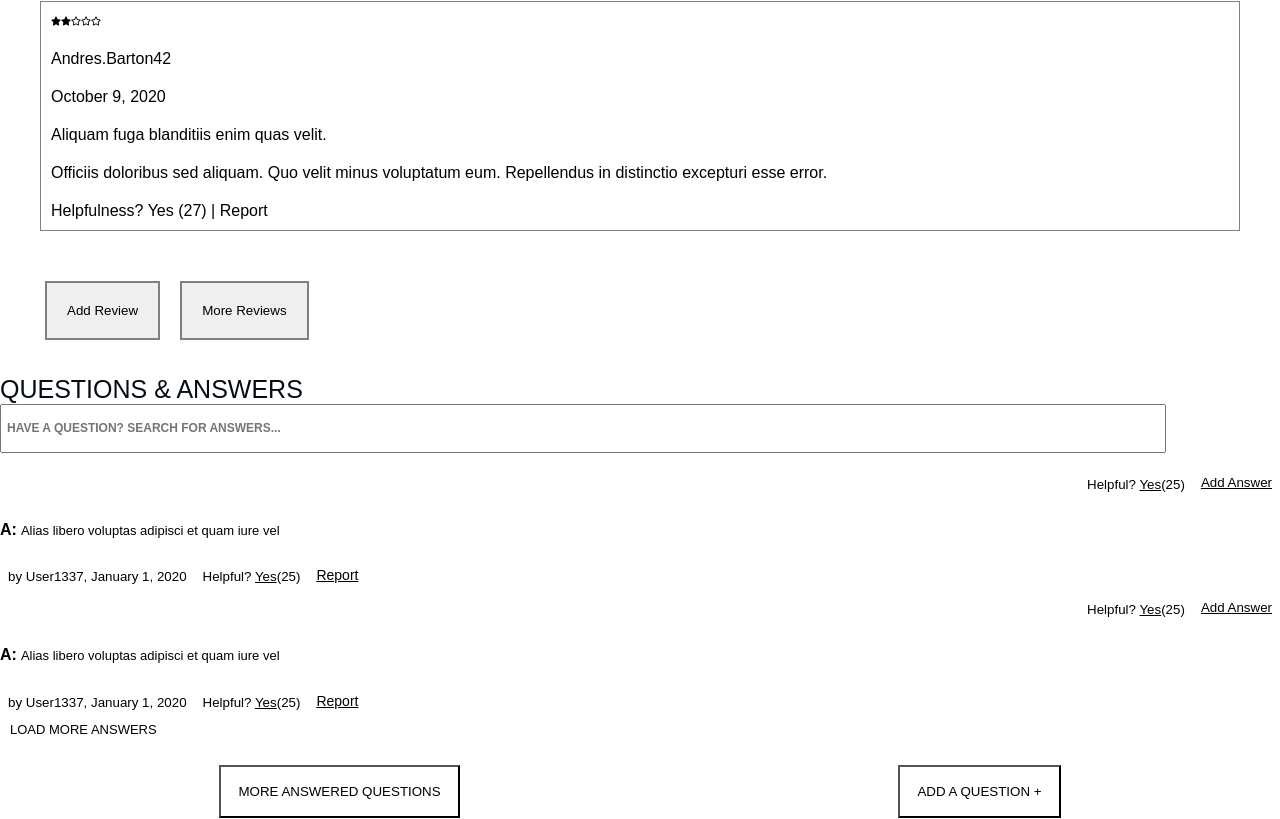
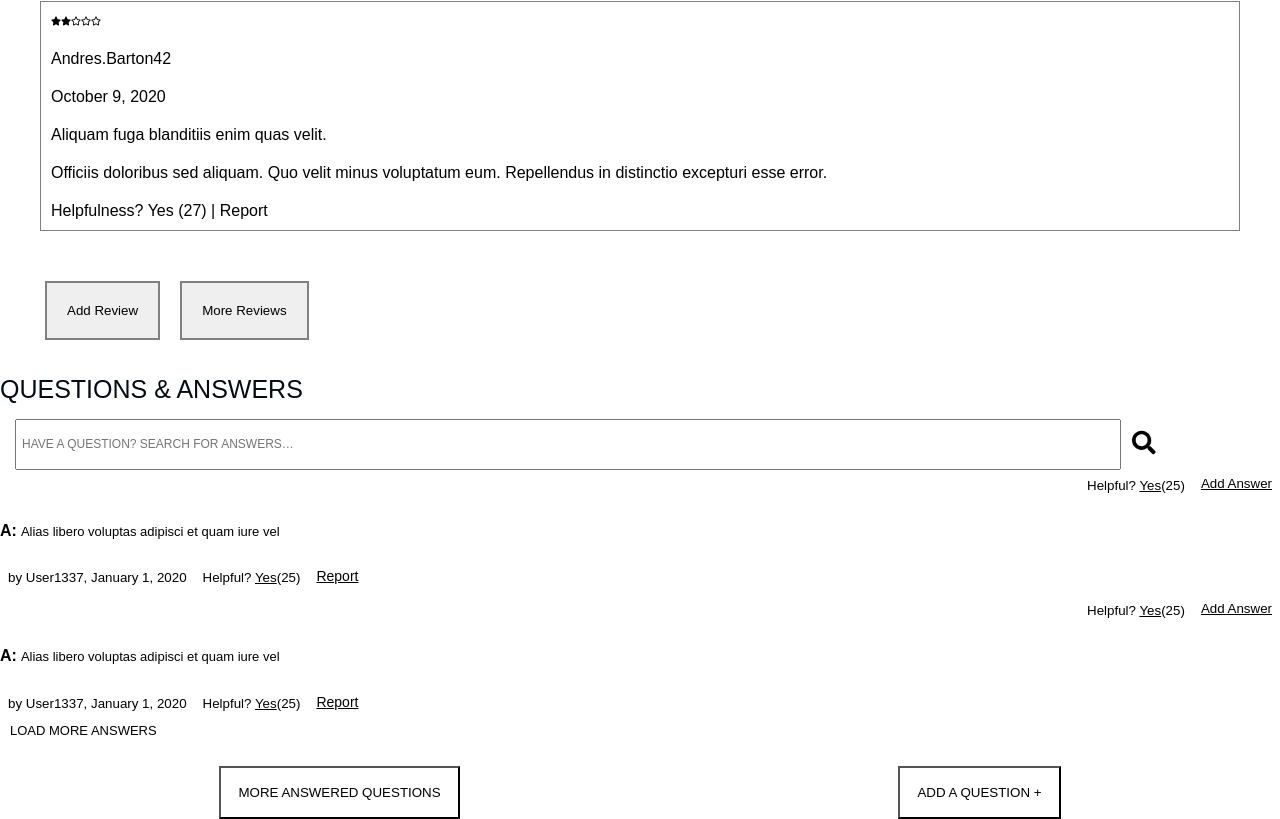
Before and after one commit to 7-Oscillating-Owls/hoo-dunit, a React app: page / in a window 1280 px wide. Shown: the part 2788-3607 px from the top of the page. Built offline with nearby package versions, Linux system fonts and the light colour scheme; no server answers.

Commit message:
refactored to class based component

```diff
--- a/client/src/components/SearchBar/SearchBar.css
+++ b/client/src/components/SearchBar/SearchBar.css
@@ -1,6 +1,15 @@
-.searchbar {
+.searchBar {
   width: 90%;
   height: 35px;
-  margin-bottom: 15px;
+  margin: 15px;
   font-weight: bold;
+  display: flex;
 }
+
+.input {
+  width: 100%;
+  height: 37px;
+}
+.icon {
+  margin: 11px;
+}
--- a/client/src/components/SearchBar/index.jsx
+++ b/client/src/components/SearchBar/index.jsx
@@ -1,12 +1,34 @@
-import React from 'react'
-import styles from './SearchBar.css'
+import React from 'react';
+import { FaSearch } from 'react-icons/fa';
+import styles from './SearchBar.css';
 
-const SearchBar = () => (
-  <input
-    type="text"
-    placeholder="HAVE A QUESTION? SEARCH FOR ANSWERS..."
-    className={styles.searchbar}
-  />
-)
 
-export default SearchBar
+class SearchBar extends React.Component {
+  constructor(props) {
+    super(props);
+    this.state = {
+      searchTerm: ''
+    };
+    this.handleOnChange = this.handleOnChange.bind(this);
+  }
+
+  handleOnChange(event) {
+    this.setState({searchTerm: event.target.value});
+  }
+
+  render() {
+    return (
+      <div className={styles.searchBar}>
+        <input
+          type="text"
+          placeholder="HAVE A QUESTION? SEARCH FOR ANSWERS…"
+          className={styles.input}
+          onChange ={this.handleOnChange}
+        />
+        <FaSearch className={styles.icon} size={25}/>
+      </div>
+    );
+  }
+}
+
+export default SearchBar;
```
